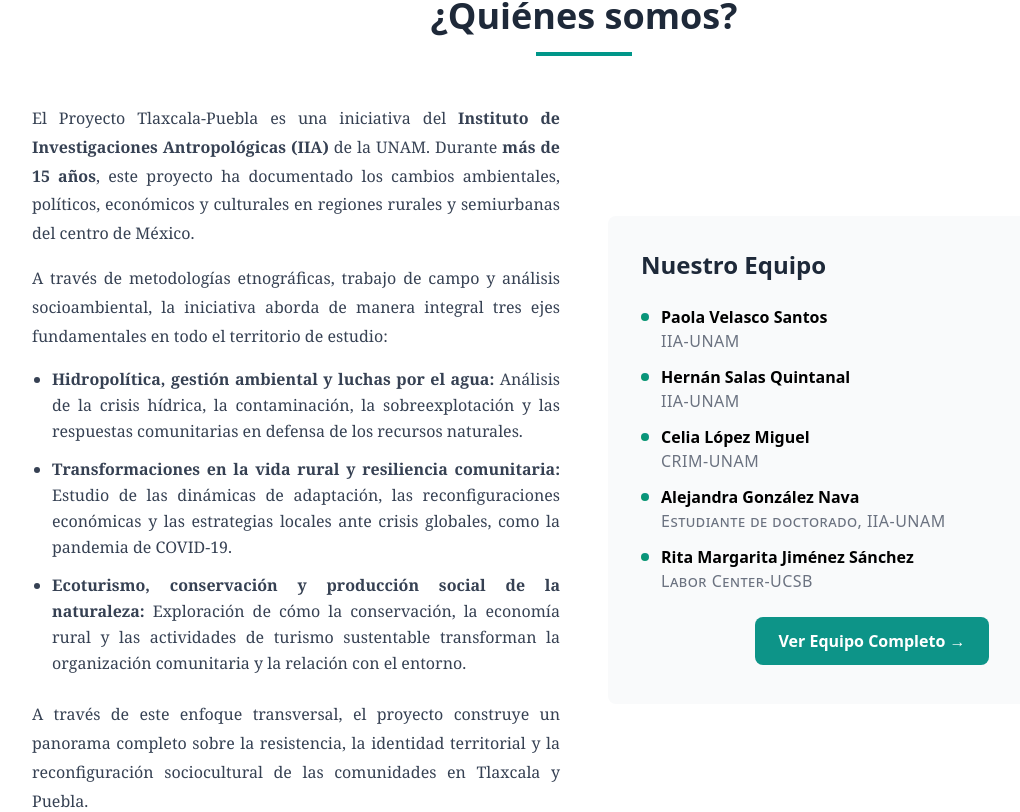
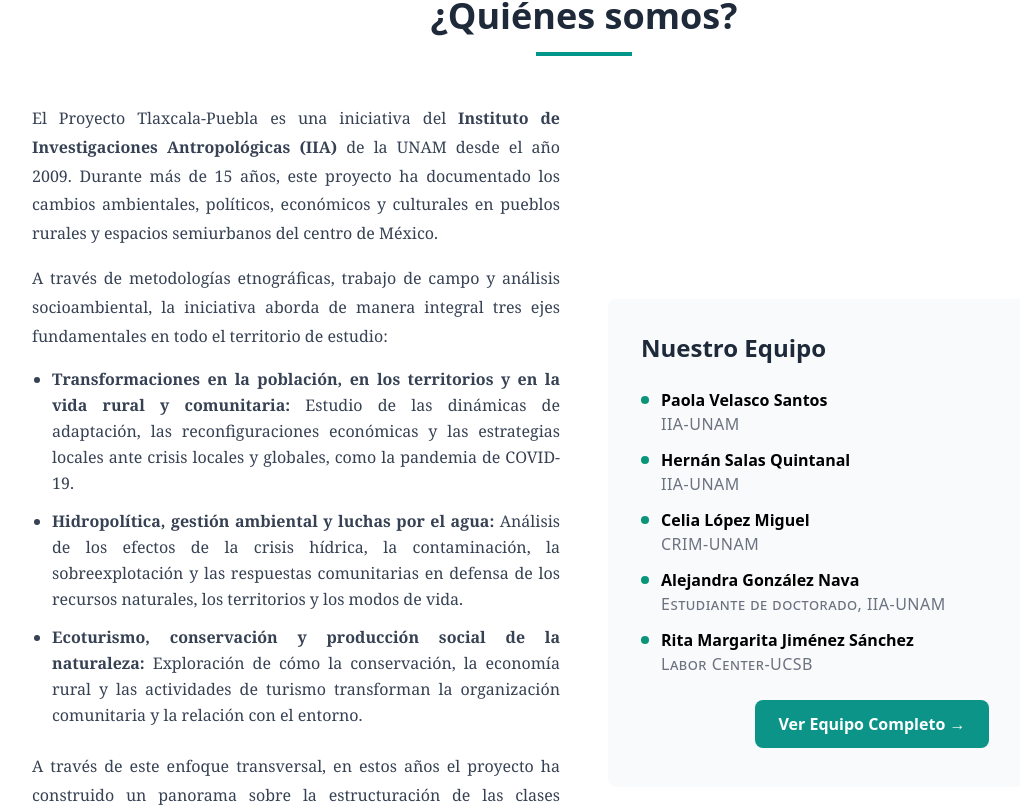
Before and after one commit to proyecto-tlaxcala-puebla/site, a SvelteKit app: page / in a window 1280 px wide. Shown: the part 868-1680 px from the top of the page, without its empty margins (56-1076 px from the left). Built offline with nearby package versions, Linux system fonts and the light colour scheme.

Commit message:
cambios de la sección quiénes somos

```diff
--- a/src/routes/+page.svelte
+++ b/src/routes/+page.svelte
@@ -87,34 +87,31 @@
       <h2 class="text-4xl font-bold text-gray-800 mb-4">¿Quiénes somos?</h2>
       <div class="w-24 h-1 bg-teal-600 mx-auto"></div>
     </div>
-
     <div class="grid md:grid-cols-2 gap-12 items-center">
       <div class="prose prose-lg max-w-none">
         <p class="text-gray-700 leading-relaxed academic-text mb-4">
-    El Proyecto Tlaxcala-Puebla es una iniciativa del <strong>Instituto de Investigaciones Antropológicas (IIA)</strong> de la UNAM. Durante <strong>más de 15 años</strong>, este proyecto ha documentado los cambios ambientales, políticos, económicos y culturales en regiones rurales y semiurbanas del centro de México.
+          El Proyecto Tlaxcala-Puebla es una iniciativa del <strong>Instituto de Investigaciones Antropológicas (IIA)</strong> de la UNAM desde el año 2009. Durante más de 15 años, este proyecto ha documentado los cambios ambientales, políticos, económicos y culturales en pueblos rurales y espacios semiurbanos del centro de México.
         </p>
-
         <p class="text-gray-700 leading-relaxed academic-text mb-4">
           A través de metodologías etnográficas, trabajo de campo y análisis socioambiental, la iniciativa aborda de manera integral tres ejes fundamentales en todo el territorio de estudio:
         </p>
-
         <ul class="space-y-3 mb-6 text-gray-700 academic-text pl-5 list-disc">
           <li class="leading-relaxed">
-      <strong>Hidropolítica, gestión ambiental y luchas por el agua:</strong> Análisis de la crisis hídrica, la contaminación, la sobreexplotación y las respuestas comunitarias en defensa de los recursos naturales.
+            <strong>Transformaciones en la población, en los territorios y en la vida rural y comunitaria:</strong> Estudio de las dinámicas de adaptación, las reconfiguraciones económicas y las estrategias locales ante crisis locales y globales, como la pandemia de COVID-19.
           </li>
           <li class="leading-relaxed">
-      <strong>Transformaciones en la vida rural y resiliencia comunitaria:</strong> Estudio de las dinámicas de adaptación, las reconfiguraciones económicas y las estrategias locales ante crisis globales, como la pandemia de COVID-19.
+            <strong>Hidropolítica, gestión ambiental y luchas por el agua:</strong> Análisis de los efectos de la crisis hídrica, la contaminación, la sobreexplotación y las respuestas comunitarias en defensa de los recursos naturales, los territorios y los modos de vida.
           </li>
           <li class="leading-relaxed">
-      <strong>Ecoturismo, conservación y producción social de la naturaleza:</strong> Exploración de cómo la conservación, la economía rural y las actividades de turismo sustentable transforman la organización comunitaria y la relación con el entorno.
+            <strong>Ecoturismo, conservación y producción social de la naturaleza:</strong> Exploración de cómo la conservación, la economía rural y las actividades de turismo transforman la organización comunitaria y la relación con el entorno.
           </li>
         </ul>
-
         <p class="text-gray-700 leading-relaxed academic-text">
-    A través de este enfoque transversal, el proyecto construye un panorama completo sobre la resistencia, la identidad territorial y la reconfiguración sociocultural de las comunidades en Tlaxcala y Puebla.
+          A través de este enfoque transversal, en estos años el proyecto ha construido un panorama sobre la estructuración de las clases sociales, la identidad cultural, las transformaciones territoriales y la reconfiguración sociocultural de las comunidades rurales en esta región de Tlaxcala y Puebla. Estos objetivos se han alcanzado con la colaboración permanente entre el equipo de investigación, las poblaciones y las autoridades civiles, políticas y religiosas, con atención al género, la edad y los diversos grupos.
         </p>
       </div>
 
+      <!-- Lado derecho: Tarjeta de Nuestro Equipo -->
       <div class="bg-gray-50 p-8 rounded-lg research-card">
         <h3 class="text-2xl font-semibold text-gray-800 mb-6">Nuestro Equipo</h3>
         <ul class="space-y-3">
```
Lines whose indentation alone changed are shown as unchanged.
